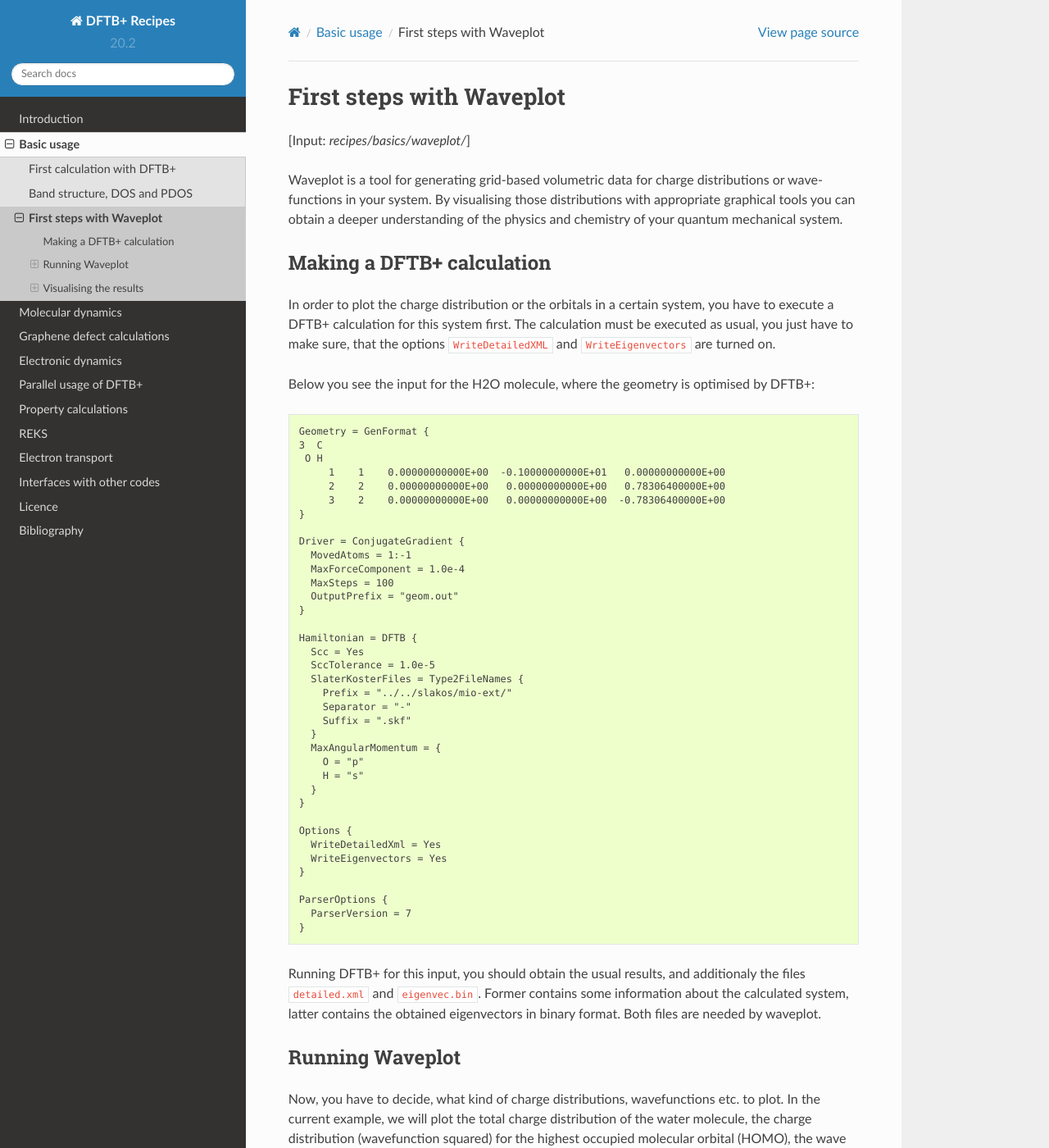
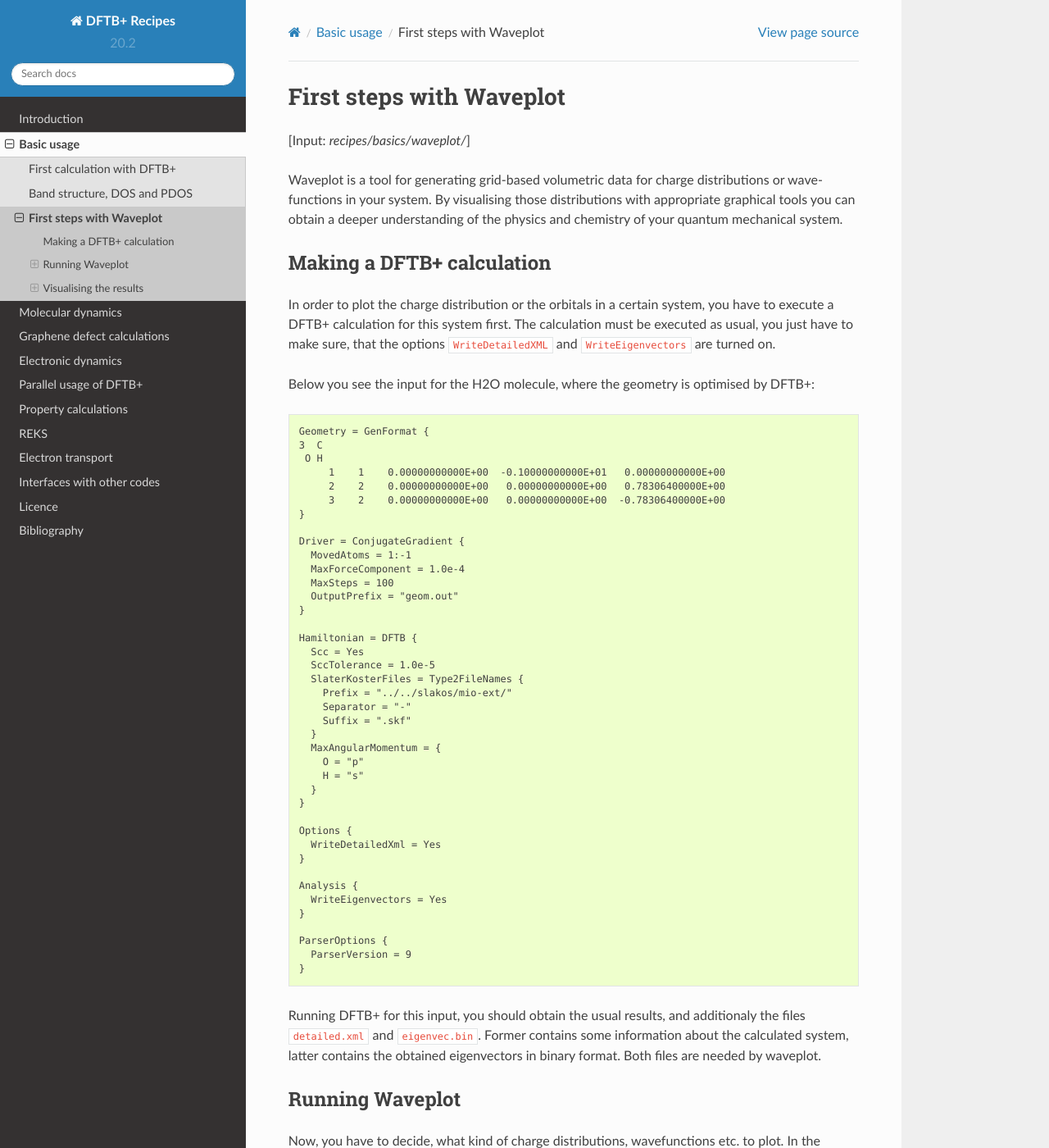
Before and after one commit to dftbplus/recipes, a Sphinx documentation site: the page built from docs/basics/waveplot.rst, in a window 1280 px wide and 1400 px high. Shown: the whole window at 82% size. Built offline with Sphinx 7.4.7 and the Read the Docs theme 2.0.0, drawn with Linux system fonts in a browser that asks for light colours.

Commit message:
Correct dftb+ input for waveplot example

```diff
--- a/docs/basics/waveplot.rst
+++ b/docs/basics/waveplot.rst
@@ -54,11 +54,14 @@
 
   Options {
     WriteDetailedXml = Yes
+  }
+
+  Analysis {
     WriteEigenvectors = Yes
   }
 
   ParserOptions {
-    ParserVersion = 7
+    ParserVersion = 9
   }
 
 Running DFTB+ for this input, you should obtain the usual results, and
```
